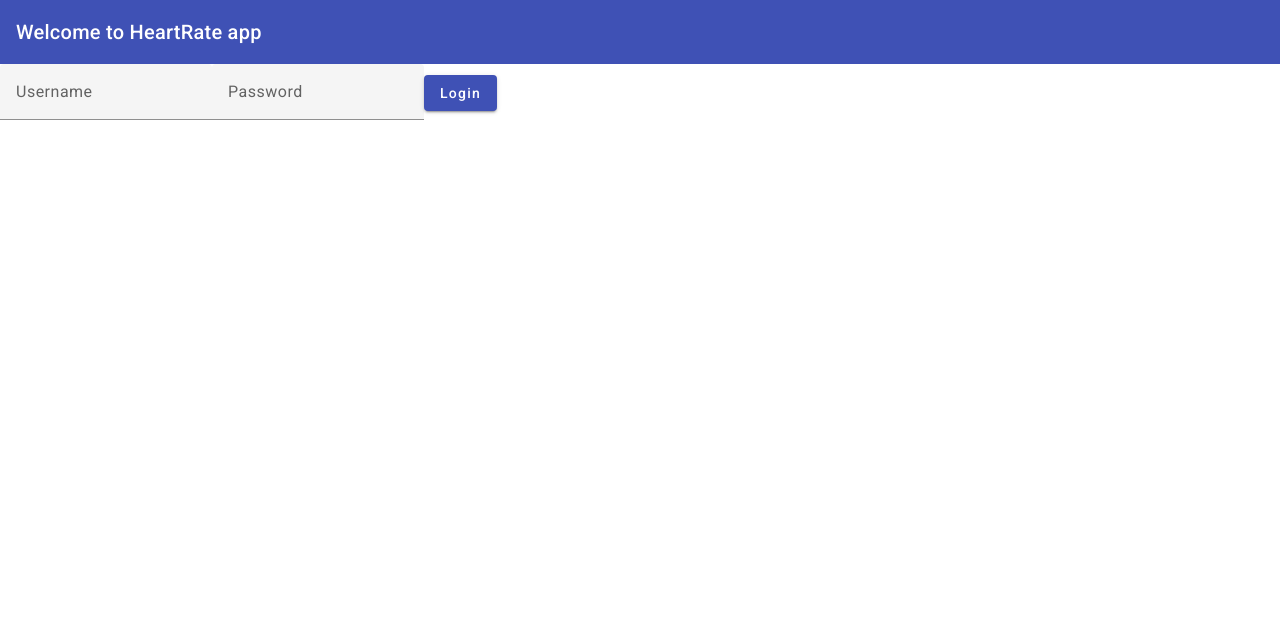
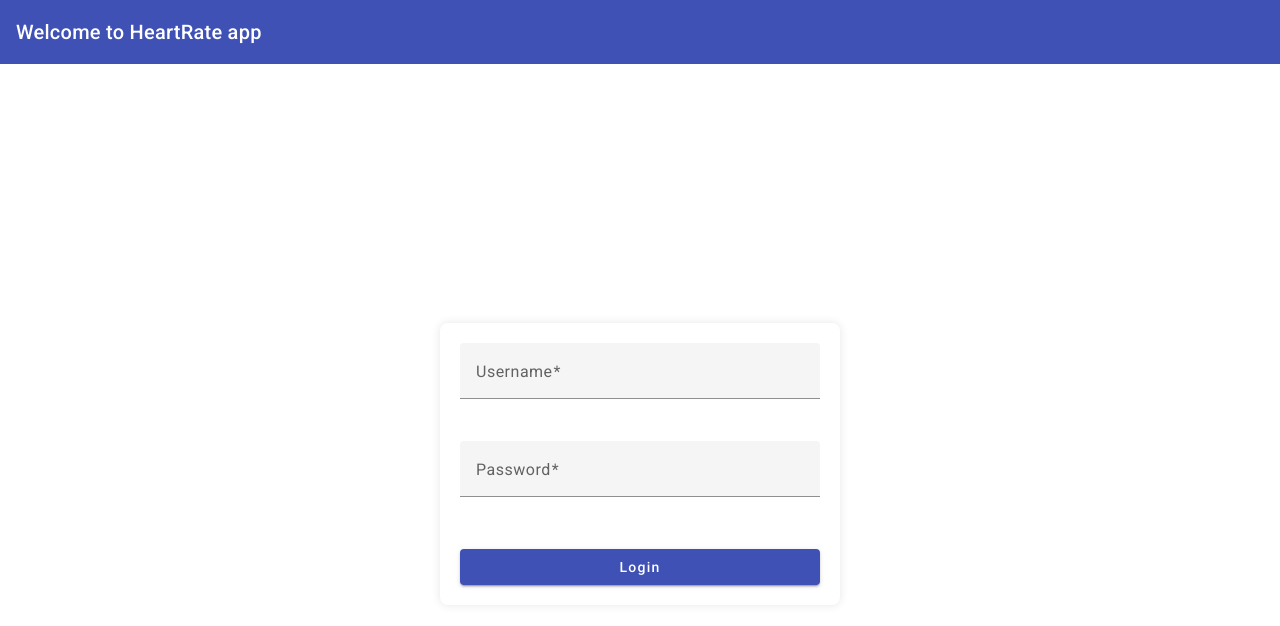
Before and after one commit to AssafGolani/AC-FULLSTACK-EXERCISE, an Angular app: page /login in a window 1280 px wide. Shown: the top 626 px of the page. Built offline with nearby package versions, Linux system fonts and the light colour scheme.

Commit message:
refactor: Update login component styling and form validation

```diff
--- a/src/app/login/login.component.css
+++ b/src/app/login/login.component.css
@@ -0,0 +1,50 @@
+html,
+body {
+  height: 100%;
+  margin: 0;
+  display: flex;
+  justify-content: center;
+  align-items: center;
+  background-color: #f5f5f5;
+  font-family: Arial, sans-serif;
+  overflow: hidden;
+}
+
+.login-container {
+  display: flex;
+  flex-direction: column;
+  justify-content: center;
+  align-items: center;
+  height: 100vh;
+  width: 100%;
+}
+
+.form-container {
+  background: white;
+  padding: 20px;
+  border-radius: 8px;
+  box-shadow: 0 0 10px rgba(0, 0, 0, 0.1);
+  max-width: 400px;
+  width: 100%;
+  box-sizing: border-box;
+}
+
+.full-width {
+  width: 100%;
+}
+
+mat-form-field {
+  margin-bottom: 20px;
+  width: 100%;
+}
+
+button {
+  width: 100%;
+  margin-top: 10px;
+}
+
+.lockout-message {
+  margin-top: 20px;
+  color: red;
+  text-align: center;
+}
--- a/src/app/login/login.component.html
+++ b/src/app/login/login.component.html
@@ -1,22 +1,34 @@
 <app-toolbar></app-toolbar>
 
+<div class="login-container">
+  <div class="form-container">
     <form [formGroup]="loginForm" (ngSubmit)="onSubmit()">
-  <mat-form-field>
+      <mat-form-field appearance="fill" class="full-width">
+        <mat-label>Username</mat-label>
         <input
           matInput
           placeholder="Username"
           formControlName="username"
+          required
           [attr.disabled]="isLockedOut ? '' : null"
         />
+        <mat-error *ngIf="loginForm.controls['username'].hasError('required')"
+          >Username is required</mat-error
+        >
       </mat-form-field>
-  <mat-form-field>
+      <mat-form-field appearance="fill" class="full-width">
+        <mat-label>Password</mat-label>
         <input
           matInput
           placeholder="Password"
           type="password"
           formControlName="password"
+          required
           [attr.disabled]="isLockedOut ? '' : null"
         />
+        <mat-error *ngIf="loginForm.controls['password'].hasError('required')"
+          >Password is required</mat-error
+        >
       </mat-form-field>
       <button
         mat-raised-button
@@ -26,7 +38,9 @@
       >
         Login
       </button>
-  <div *ngIf="isLockedOut">
+      <div *ngIf="isLockedOut" class="lockout-message">
         <p>{{ lockoutMessage }}</p>
       </div>
     </form>
+  </div>
+</div>
```
Lines whose indentation alone changed are shown as unchanged.
